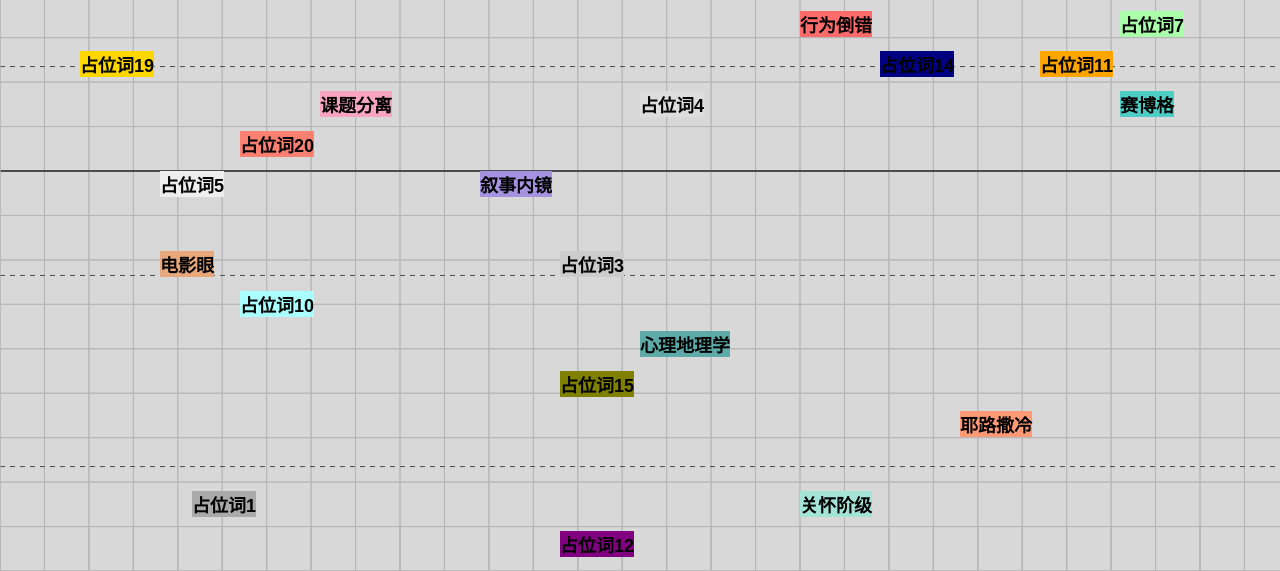
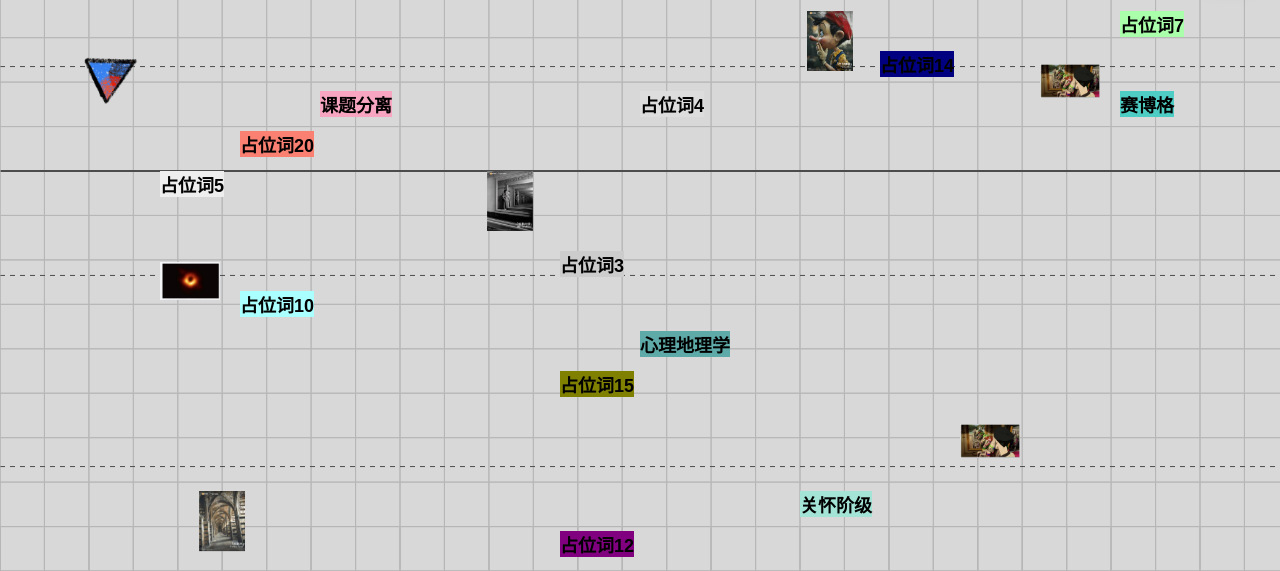
Before and after one commit to Yiqi71/dune_dictionary, a plain HTML site: page index.html in a window 1280 px wide. Shown: the part 229-800 px from the top of the page. Drawn offline with Linux system fonts and the light colour scheme.

Commit message:
随机图片nodes

```diff
--- a/data.json
+++ b/data.json
@@ -5,7 +5,7 @@
       "term": "行为倒错",
       "brief_definition": "指源自潜意识层面的，由于压抑某种冲动和意图造成的，在言语、记忆或肢体动作上出现的失误行为。",
       "extended_definition": "行为倒错（Parapraxis）是精神分析学中的一个重要概念，由西格蒙德·弗洛伊德提出。它指的是在日常生活中出现的各种\"失误\"行为，如口误、笔误、遗忘、误放物品等。这些看似偶然的错误实际上反映了潜意识中被压抑的欲望和冲突。",
-      "diagrams": ["images/bg.png", "images/parapraxis_analysis.png", "images/parapraxis_ai.png"],
+      "diagrams": ["images/1.jpg"],
       "original_language": "Parapraxis",
       "domain": "心理学/精神分析",
       "proposer": "Sigmund Freud",
@@ -41,7 +41,7 @@
       "term": "事件视界",
       "brief_definition": "与外界没有因果联系的时空区域的边界面，常见于黑洞的表面。",
       "extended_definition": "事件视界（Event Horizon）是广义相对论中的一个重要概念，指黑洞周围的一个假想边界。在这个边界内，任何物质和辐射都无法逃脱黑洞的强大引力，甚至连光也无法逃逸。事件视界不是物理实体，而是一个数学上的边界，标志着黑洞的\"表面\"。",
-      "diagrams": ["images/prism_trimmed.png", "images/blackhole_diagram.png", "images/event_horizon_ai.png"],
+      "diagrams": ["images/3.jpg"],
       "original_language": "Event Horizon",
       "domain": "物理学/天体物理学",
       "proposer": "Wolfgang Rindler",
@@ -81,7 +81,7 @@
       "term": "赛博格",
       "brief_definition": "有机体与机械电子元件结合的生物，体现人机融合的概念。",
       "extended_definition": "赛博格（Cyborg）是\"控制论有机体\"（Cybernetic Organism）的简称，指通过技术手段增强或改造的生物体，特别是人类。这个概念由曼菲德·克莱恩斯和内森·克莱恩在1960年提出，探讨了技术如何扩展人类能力并模糊自然与人工的界限。",
-      "diagrams": ["images/cyborg_tech.png", "images/human_machine.png"],
+      "diagrams": ["images/3.jpg"],
       "original_language": "Cyborg",
       "domain": "科技哲学/后人类主义",
       "proposer": "Manfred Clynes, Nathan Kline",
@@ -105,7 +105,7 @@
       "term": "叙事内镜",
       "brief_definition": "一种叙事结构技巧，指故事中嵌套相似或重复的故事，形成无限递归的效果。",
       "extended_definition": "叙事内镜（Mise en abîme）源自纹章学，后成为文学和电影理论中的重要概念。它描述了一种自我反射的叙事结构，其中故事包含自身或类似自身的副本，创造出层层嵌套的镜像效果。这种技巧常见于后现代文学和电影中，用于探讨现实与虚构的界限。",
-      "diagrams": ["images/narrative_mirror.png", "images/recursive_story.png"],
+      "diagrams": ["images/4.jpg"],
       "original_language": "Mise en abîme",
       "domain": "文学理论/电影研究",
       "proposer": "安德烈·纪德",
@@ -129,7 +129,7 @@
       "term": "耶路撒冷",
       "brief_definition": "位于中东的古老圣城，对犹太教、基督教和伊斯兰教都具有重要宗教意义。",
       "extended_definition": "耶路撒冷（Jerusalem）是世界三大一神教（犹太教、基督教和伊斯兰教）的圣城，拥有超过3000年的历史。其老城内包含西墙、圣墓教堂和圆顶清真寺等重要宗教遗址。这座城市的历史和政治地位使其成为全球最具争议和象征意义的城市之一。",
-      "diagrams": ["images/jerusalem_map.png", "images/holy_sites.png"],
+      "diagrams": ["images/5.jpg"],
       "original_language": "ירושלים (Yerushalayim)",
       "domain": "宗教学/地缘政治",
       "proposer": null,
@@ -153,7 +153,7 @@
       "term": "心理地理学",
       "brief_definition": "研究地理环境对人类心理和行为影响的跨学科领域。",
       "extended_definition": "心理地理学（Psychogeography）由情境主义国际在1950年代提出，探讨城市环境与居民心理状态之间的复杂关系。它结合了城市研究、心理学和批判理论，通过\"漂移\"（dérive）等方法揭示城市空间中的情感和潜意识层面。",
-      "diagrams": ["images/city_mind.png", "images/derive_map.png"],
+      "diagrams": ["images/6.jpg"],
       "original_language": "Psychogéographie",
       "domain": "城市研究/批判理论",
       "proposer": "居伊·德波",
@@ -177,7 +177,7 @@
       "term": "课题分离",
       "brief_definition": "阿德勒心理学概念，指区分自己与他人责任边界的方法。",
       "extended_definition": "课题分离（Task Separation）是阿尔弗雷德·阿德勒提出的心理学概念，强调个体应明确区分哪些是自己能够控制的\"课题\"，哪些是他人的责任。这种思维方式有助于减少人际关系中的焦虑和冲突，是阿德勒心理学中\"共同体感觉\"的重要组成部分。",
-      "diagrams": ["images/responsibility.png", "images/adler_model.png"],
+      "diagrams": ["images/7.jpg"],
       "original_language": "課題分離 (Kadai Bunri)",
       "domain": "心理学/个体心理学",
       "proposer": "阿尔弗雷德·阿德勒",
@@ -204,7 +204,7 @@
       "term": "关怀阶级",
       "brief_definition": "指在现代社会中主要从事关怀照料工作的社会群体。",
       "extended_definition": "关怀阶级（Caring Class）是社会学家提出的概念，描述后工业社会中从事教育、医疗、社会服务等关怀性职业的群体。与传统的工人阶级不同，关怀阶级的工作以情感劳动和人际关系为核心，反映了社会经济从制造业向服务业的转变。",
-      "diagrams": ["images/care_economy.png", "images/service_sector.png"],
+      "diagrams": ["images/8.jpg"],
       "original_language": "Caring Class",
       "domain": "社会学/劳动研究",
       "proposer": "艾丽斯·马利雍·杨",
@@ -228,7 +228,7 @@
       "term": "压缩现代性",
       "brief_definition": "描述东亚社会在极短时间内经历多重现代化阶段的特殊发展模式。",
       "extended_definition": "压缩现代性（Compressed Modernity）由韩国社会学家张庆燮提出，指东亚社会如韩国、中国台湾等地区在几十年内完成了西方数百年才实现的现代化进程。这种\"时间-空间压缩\"导致传统、现代和后现代特征同时并存，产生独特的社会文化矛盾。",
-      "diagrams": ["images/asia_timeline.png", "images/modernity_layers.png"],
+      "diagrams": ["images/9.jpg"],
       "original_language": "압축적 근대성 (Apchukjeok Geundaeseong)",
       "domain": "社会学/东亚研究",
       "proposer": "张庆燮",
@@ -256,7 +256,7 @@
       "term": "电影眼",
       "brief_definition": "维尔托夫提出的电影理论，认为摄像机比人眼更能捕捉现实的本质。",
       "extended_definition": "电影眼（Kino-eye）是苏联导演吉加·维尔托夫在1920年代提出的先锋派电影理论。它主张电影摄像机具有超越人类视觉的能力，可以通过特殊角度、剪辑和慢动作等技术揭示\"看不见的现实\"。这一理论对纪录片和实验电影发展产生深远影响。",
-      "diagrams": ["images/vertov.png", "images/kino_eye_diagram.png"],
+      "diagrams": ["images/10.jpg"],
       "original_language": "Кино-глаз (Kino-glaz)",
       "domain": "电影理论/先锋艺术",
       "proposer": "吉加·维尔托夫",
@@ -281,7 +281,7 @@
       "term": "占位词1",
       "brief_definition": "这是第一个占位词的简要定义",
       "extended_definition": "这是第一个占位词的扩展定义内容，用于填充空间和展示结构",
-      "diagrams": ["images/placeholder.png"],
+      "diagrams": ["images/11.jpg"],
       "original_language": "Placeholder 1",
       "domain": "领域1",
       "proposer": "提出者1",
@@ -301,7 +301,7 @@
       "term": "占位词2",
       "brief_definition": "这是第二个占位词的简要定义",
       "extended_definition": "这是第二个占位词的扩展定义内容，用于填充空间和展示结构",
-      "diagrams": ["images/placeholder.png"],
+      "diagrams": ["images/12.jpg"],
       "original_language": "Placeholder 2",
       "domain": "领域2",
       "proposer": "提出者2",
@@ -325,7 +325,7 @@
       "term": "占位词3",
       "brief_definition": "这是第三个占位词的简要定义",
       "extended_definition": "这是第三个占位词的扩展定义内容，用于填充空间和展示结构",
-      "diagrams": ["images/placeholder.png"],
+      "diagrams": ["images/13.jpg"],
       "original_language": "Placeholder 3",
       "domain": "领域3",
       "proposer": "提出者3",
@@ -345,7 +345,7 @@
       "term": "占位词4",
       "brief_definition": "这是第四个占位词的简要定义",
       "extended_definition": "这是第四个占位词的扩展定义内容，用于填充空间和展示结构",
-      "diagrams": ["images/placeholder.png"],
+      "diagrams": ["images/14.jpg"],
       "original_language": "Placeholder 4",
       "domain": "领域4",
       "proposer": "提出者4",
@@ -365,7 +365,7 @@
       "term": "占位词5",
       "brief_definition": "这是第五个占位词的简要定义",
       "extended_definition": "这是第五个占位词的扩展定义内容，用于填充空间和展示结构",
-      "diagrams": ["images/placeholder.png"],
+      "diagrams": ["images/15.jpg"],
       "original_language": "Placeholder 5",
       "domain": "领域5",
       "proposer": "提出者5",
@@ -385,7 +385,7 @@
       "term": "占位词6",
       "brief_definition": "这是第六个占位词的简要定义",
       "extended_definition": "这是第六个占位词的扩展定义内容，用于填充空间和展示结构",
-      "diagrams": ["images/placeholder.png"],
+      "diagrams": ["images/16.jpg"],
       "original_language": "Placeholder 6",
       "domain": "领域6",
       "proposer": "提出者6",
@@ -405,7 +405,7 @@
       "term": "占位词7",
       "brief_definition": "这是第七个占位词的简要定义",
       "extended_definition": "这是第七个占位词的扩展定义内容，用于填充空间和展示结构",
-      "diagrams": ["images/placeholder.png"],
+      "diagrams": ["images/bg.png"],
       "original_language": "Placeholder 7",
       "domain": "领域7",
       "proposer": "提出者7",
@@ -432,7 +432,7 @@
       "term": "占位词8",
       "brief_definition": "这是第八个占位词的简要定义",
       "extended_definition": "这是第八个占位词的扩展定义内容，用于填充空间和展示结构",
-      "diagrams": ["images/placeholder.png"],
+      "diagrams": ["images/prism_trimmed.png"],
       "original_language": "Placeholder 8",
       "domain": "领域8",
       "proposer": "提出者8",
@@ -452,7 +452,7 @@
       "term": "占位词9",
       "brief_definition": "这是第九个占位词的简要定义",
       "extended_definition": "这是第九个占位词的扩展定义内容，用于填充空间和展示结构",
-      "diagrams": ["images/placeholder.png"],
+      "diagrams": ["images/7.jpg"],
       "original_language": "Placeholder 9",
       "domain": "领域9",
       "proposer": "提出者9",
@@ -475,7 +475,7 @@
       "term": "占位词10",
       "brief_definition": "这是第十个占位词的简要定义",
       "extended_definition": "这是第十个占位词的扩展定义内容，用于填充空间和展示结构",
-      "diagrams": ["images/placeholder.png"],
+      "diagrams": ["images/10.jpg"],
       "original_language": "Placeholder 10",
       "domain": "领域10",
       "proposer": "提出者10",
@@ -495,7 +495,7 @@
       "term": "占位词11",
       "brief_definition": "这是第十一个占位词的简要定义",
       "extended_definition": "这是第十一个占位词的扩展定义内容，用于填充空间和展示结构",
-      "diagrams": ["images/placeholder.png"],
+      "diagrams": ["images/5.jpg"],
       "original_language": "Placeholder 11",
       "domain": "领域11",
       "proposer": "提出者11",
@@ -515,7 +515,7 @@
       "term": "占位词12",
       "brief_definition": "这是第十二个占位词的简要定义",
       "extended_definition": "这是第十二个占位词的扩展定义内容，用于填充空间和展示结构",
-      "diagrams": ["images/placeholder.png"],
+      "diagrams": ["images/4.jpg"],
       "original_language": "Placeholder 12",
       "domain": "领域12",
       "proposer": "提出者12",
@@ -535,7 +535,7 @@
       "term": "占位词13",
       "brief_definition": "这是第十三个占位词的简要定义",
       "extended_definition": "这是第十三个占位词的扩展定义内容，用于填充空间和展示结构",
-      "diagrams": ["images/placeholder.png"],
+      "diagrams": ["images/bg.png"],
       "original_language": "Placeholder 13",
       "domain": "领域13",
       "proposer": "提出者13",
@@ -558,7 +558,7 @@
       "term": "占位词14",
       "brief_definition": "这是第十四个占位词的简要定义",
       "extended_definition": "这是第十四个占位词的扩展定义内容，用于填充空间和展示结构",
-      "diagrams": ["images/placeholder.png"],
+      "diagrams": ["images/bg.png"],
       "original_language": "Placeholder 14",
       "domain": "领域14",
       "proposer": "提出者14",
@@ -581,7 +581,7 @@
       "term": "占位词15",
       "brief_definition": "这是第十五个占位词的简要定义",
       "extended_definition": "这是第十五个占位词的扩展定义内容，用于填充空间和展示结构",
-      "diagrams": ["images/placeholder.png"],
+      "diagrams": ["images/13.jpg"],
       "original_language": "Placeholder 15",
       "domain": "领域15",
       "proposer": "提出者15",
@@ -604,7 +604,7 @@
       "term": "占位词16",
       "brief_definition": "这是第十六个占位词的简要定义",
       "extended_definition": "这是第十六个占位词的扩展定义内容，用于填充空间和展示结构",
-      "diagrams": ["images/placeholder.png"],
+      "diagrams": ["images/14.jpg"],
       "original_language": "Placeholder 16",
       "domain": "领域16",
       "proposer": "提出者16",
@@ -627,7 +627,7 @@
       "term": "占位词17",
       "brief_definition": "这是第十七个占位词的简要定义",
       "extended_definition": "这是第十七个占位词的扩展定义内容，用于填充空间和展示结构",
-      "diagrams": ["images/placeholder.png"],
+      "diagrams": ["images/15.jpg"],
       "original_language": "Placeholder 17",
       "domain": "领域17",
       "proposer": "提出者20",
@@ -661,7 +661,7 @@
       "term": "占位词18",
       "brief_definition": "这是第十八个占位词的简要定义",
       "extended_definition": "这是第十八个占位词的扩展定义内容，用于填充空间和展示结构",
-      "diagrams": ["images/placeholder.png"],
+      "diagrams": ["images/11.jpg"],
       "original_language": "Placeholder 18",
       "domain": "领域18",
       "proposer": "提出者20",
@@ -690,7 +690,7 @@
       "term": "占位词19",
       "brief_definition": "这是第十九个占位词的简要定义",
       "extended_definition": "这是第十九个占位词的扩展定义内容，用于填充空间和展示结构",
-      "diagrams": ["images/placeholder.png"],
+      "diagrams": ["images/prism_trimmed.png"],
       "original_language": "Placeholder 19",
       "domain": "领域19",
       "proposer": "提出者20",
@@ -713,7 +713,7 @@
       "term": "占位词20",
       "brief_definition": "这是第二十个占位词的简要定义",
       "extended_definition": "这是第二十个占位词的扩展定义内容，用于填充空间和展示结构",
-      "diagrams": ["images/placeholder.png"],
+      "diagrams": ["images/1.jpg"],
       "original_language": "Placeholder 20",
       "domain": "领域20",
       "proposer": "提出者20",
--- a/main.js
+++ b/main.js
@@ -277,9 +277,23 @@ function renderWordUniverse(wordsData) {
         const node = document.createElement('div');
         node.className = 'word-node';
 
-        // 基础信息
+        // 随机决定显示图片还是文字
+    if (Math.random() < 0.4 && word.diagrams && word.diagrams.length > 0) {
+        node.dataset.nodeFormat = "img";
+        // 图片节点
+        const img = document.createElement('img');
+        img.src = word.diagrams[0];
+        img.alt = word.term;
+        img.style.width = '60px';
+        img.style.height = '60px';
+        img.style.objectFit = 'contain';
+        node.appendChild(img);
+    } else {
+        node.dataset.nodeFormat = "word";
+        // 文字节点
         node.textContent = word.term;
         node.style.backgroundColor = word.color;
+    }
 
         // 详细信息（zoom in后显示）
         const detailDiv = document.createElement('div');
@@ -399,31 +413,6 @@ function renderWordUniverse(wordsData) {
     });
 
 
-    // 缩放到指定单词的函数
-    // function zoomToWord(x, y) {
-    //     const oldScale = state.currentScale;
-    //     const newScale = 4;
-
-    //     // 屏幕中心
-    //     const viewportCenterX = window.innerWidth / 2;
-    //     const viewportCenterY = window.innerHeight / 2;
-
-    //     // 更新缩放中心逻辑（保持点击点在中心）
-    //     state.panX = viewportCenterX - ((x - state.panX) / oldScale) * newScale;
-    //     state.panY = viewportCenterY - ((y - state.panY) / oldScale) * newScale;
-
-    //     state.currentScale = newScale;
-
-    //     draw();
-    //     updateWordNodeTransforms();
-    //     updateWordFocus();
-    // }
-
-
-
-
-    // 滚轮缩放控制
-
     // drag
     let isDragging = false;
 
@@ -435,11 +424,6 @@ function renderWordUniverse(wordsData) {
     canvas.addEventListener('mouseup', () => {
         updateWordFocus(); // 拖动结束后更新
     });
-
-
-
-
-
 
 }
 
--- a/style.css
+++ b/style.css
@@ -473,3 +473,11 @@ body {
 #connection-lines line {
     pointer-events: stroke; /* 让线条能响应鼠标事件 */
 }
+
+
+img {
+  user-select: none;       /* 禁止文字/图片被选中 */
+  -webkit-user-drag: none; /* 禁止图片被拖动（Chrome/Safari） */
+  -moz-user-select: none;  /* Firefox 禁止选中 */
+  -ms-user-select: none;   /* IE/Edge 旧版 */
+}
--- a/uni-canvas.js
+++ b/uni-canvas.js
@@ -138,6 +138,7 @@ canvas.addEventListener("wheel", (e) => {
 
     draw();
     updateWordNodeTransforms();
+    updateRelations();
 }, {
     passive: false
 });
```
Also changed, not shown: images/1.jpg (added), images/10.jpg (added), images/11.jpg (added), images/12.jpg (added), images/13.jpg (added), images/14.jpg (added), images/3.jpg (added), images/4.jpg (added), images/5.jpg (added), images/6.jpg (added), images/7.jpg (added), images/8.jpg (added), images/9.jpg (added), 2 other files.
